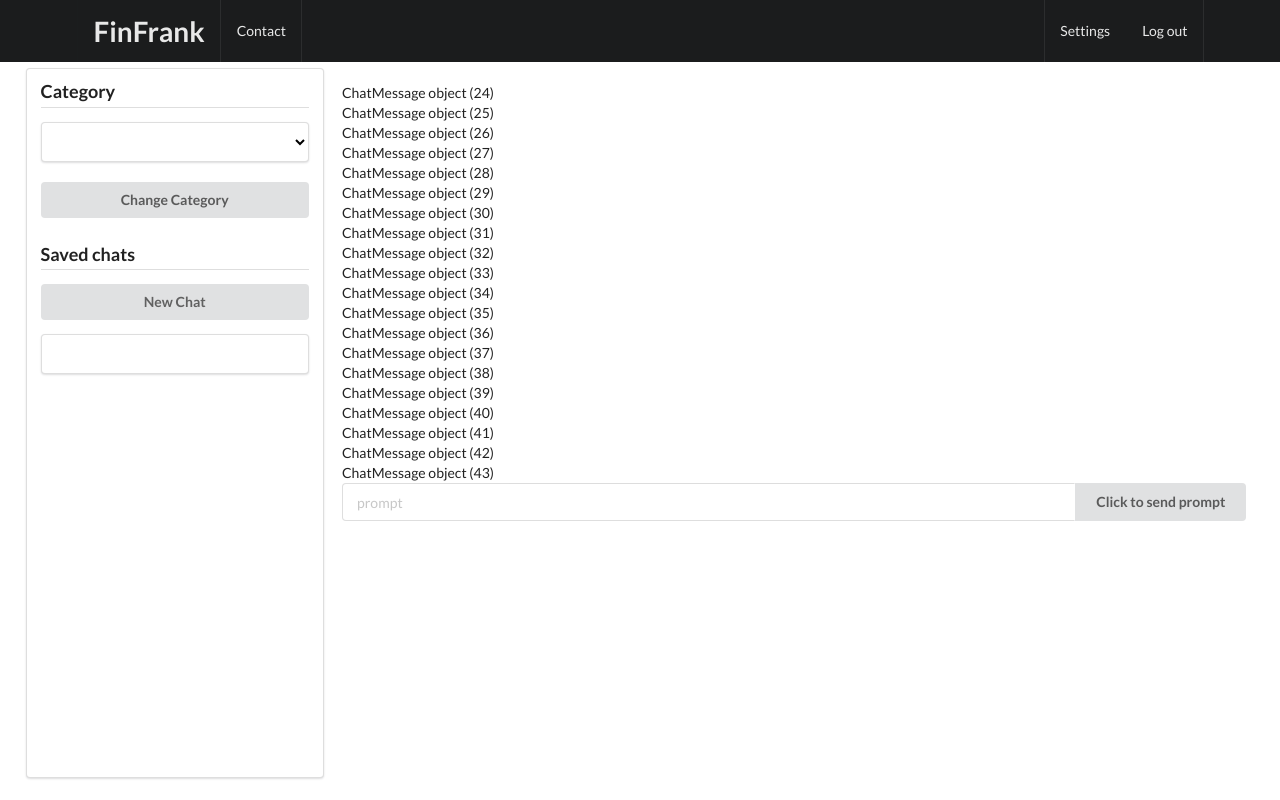
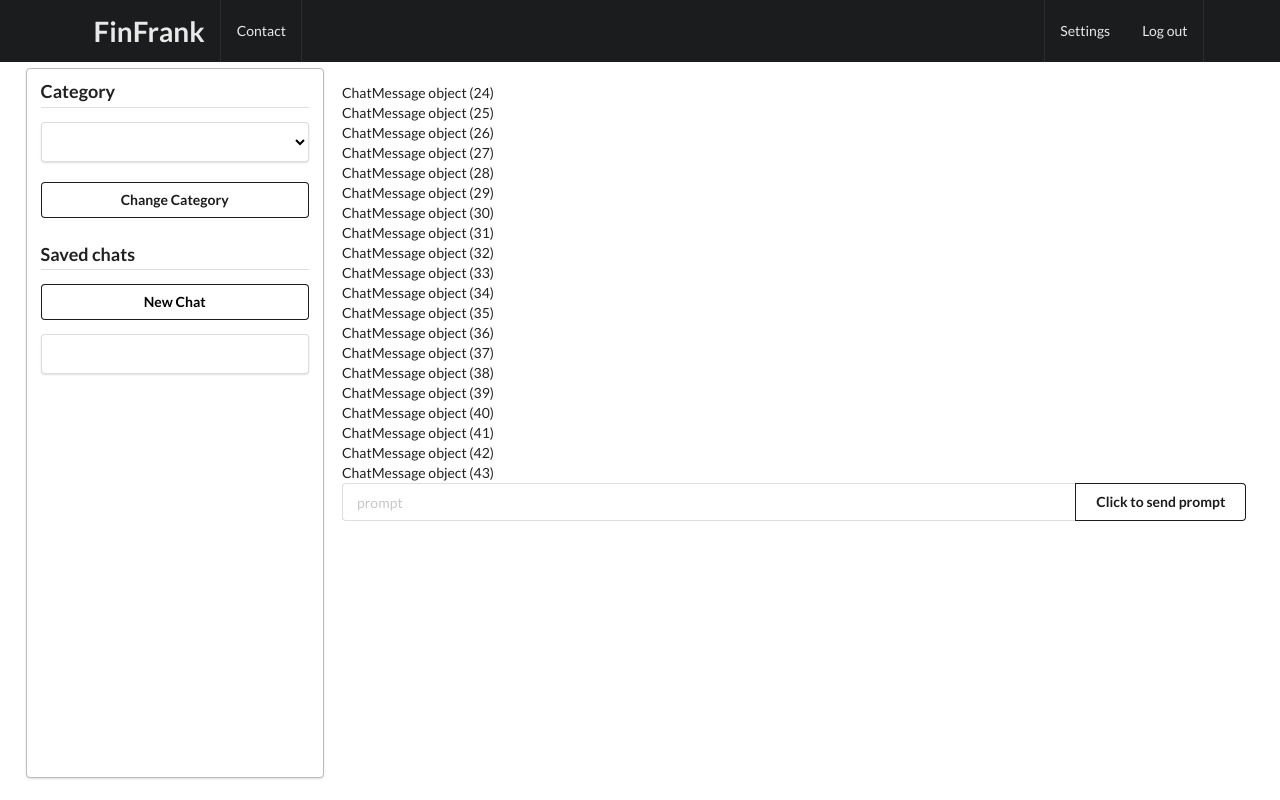
Before and after one commit to Micz26/FrankRank, a Django app: template Chat/templates/home.html in a window 1280 px wide. Run offline with Django 3.2, Linux system fonts and the light colour scheme; the template is opened without the code that fills it: values that come from a table or form of the project are taken from there, others are empty; data comes from the database, SQL or seed files in the repository; parts of the project's set-up code (start-up, migrations or seed data) failed here and were passed over; some libraries are stand-ins or nearby versions.

Commit message:
Change buttons

```diff
--- a/Chat/templates/home.html
+++ b/Chat/templates/home.html
@@ -18,7 +18,7 @@
     <div class="four wide column">
         <!--class="ui segment" style="height: calc(100vh - 80px); margin-left: 1vw;"-->
         <div >
-            <div class = "ui segment" style = "overflow-y: scroll; height: calc(100vh - 90px); margin-left: 2vw; width: 23.3vw;;">
+            <div class = "ui segment" style = "overflow-y: scroll; height: calc(100vh - 90px); margin-left: 2vw; width: 23.3vw;border: 1px solid rgb(189, 188, 188);">
                 <h3 class="ui dividing header">Category</h3>
                     <form method="POST">
                         {% csrf_token %}
@@ -30,12 +30,12 @@
                             </select>
                         </div>
                         </br>
-                        <button type="submit" class="ui fluid button" >Change Category</button>
+                        <button type="submit" class="ui fluid secondary basic button" ><strong>Change Category</strong></button>
                         </form>
                         <h3 class="ui dividing header">Saved chats</h3>
                         <form method="POST">
-                            <button type="button" class="ui fluid button" name="new_chat" id = "newChatButton">
-                                <a href="/new_chat/{{chat_category}}" style="color: #616161"  >New Chat</a>
+                            <button type="button" class="ui fluid secondary basic button" name="new_chat" id = "newChatButton">
+                                <a href="/new_chat/{{chat_category}}" style="color: #000000"><strong>New Chat</strong></a>
                             </button>
                         </form>
                         <form method="POST">
@@ -76,8 +76,8 @@
             <div class="ui form">
                 <div class="prompt-field">
                         <div class="ui fluid action input">
-                            <input type="text" name="prompt" placeholder="prompt" class="ui input">
-                            <button type="submit" class="ui button" onclick="myFunction()">Click to send prompt<i></i></button>
+                            <input type="text" name="prompt" placeholder="prompt" class="ui input" autocomplete="off">
+                            <button type="submit" class="ui secondary basic button" onclick="myFunction()" ><strong>Click to send prompt</strong></button>
                         </div>
                     </form>
                 </div>
```
